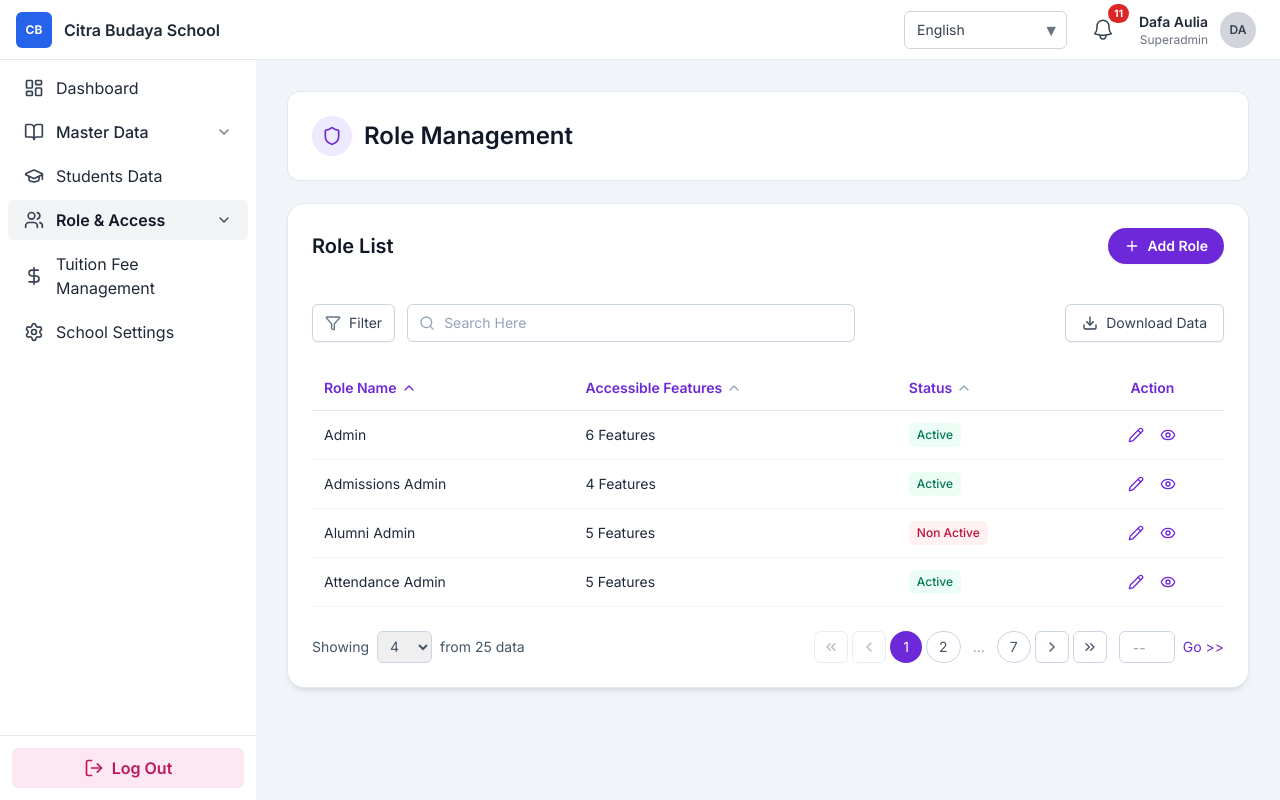
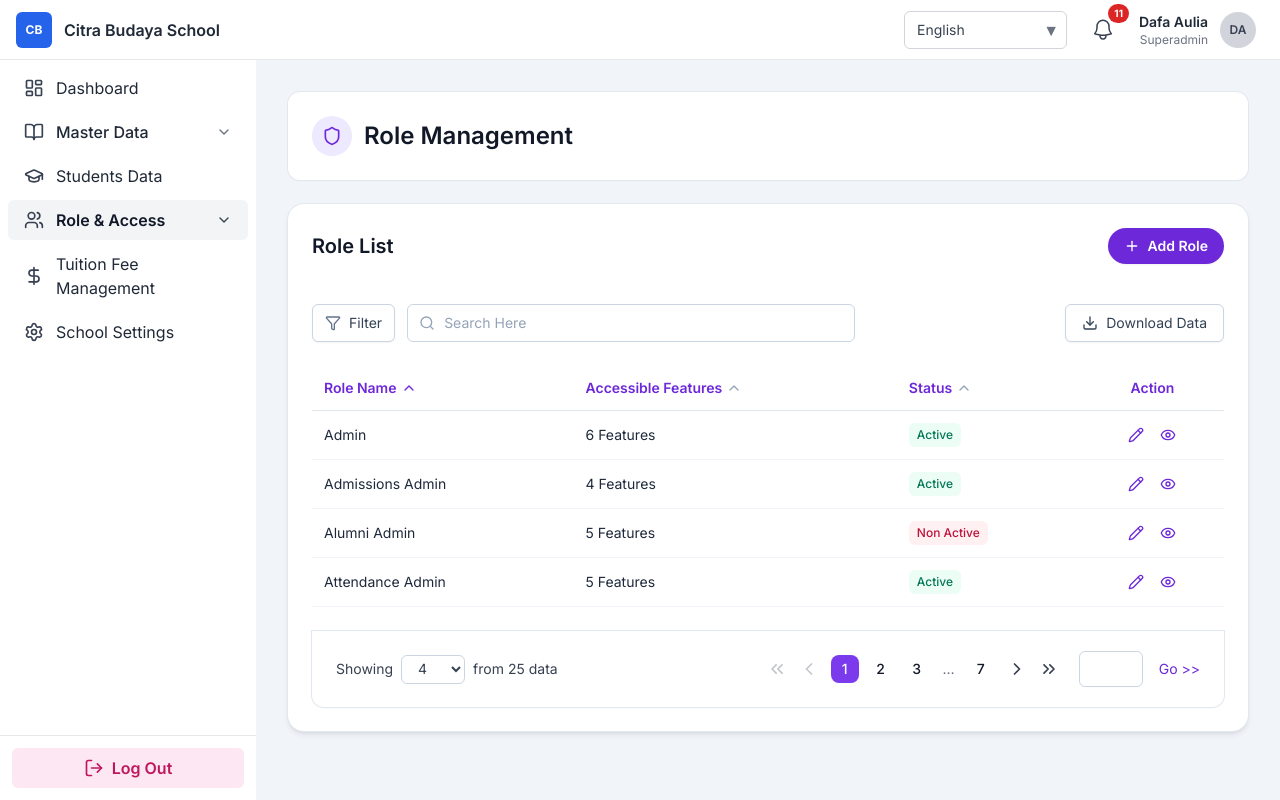
Before and after one commit to SSDIGITAL-DevTeam/Tygo-School, a Next.js app: page /admin/role-access/role-management in a window 1280 px wide. Built offline with nearby package versions, Linux system fonts and the light colour scheme.

Commit message:
update: role table component

```diff
--- a/components/admin/RoleTable.tsx
+++ b/components/admin/RoleTable.tsx
@@ -9,11 +9,8 @@ import {
   ChevronDown,
   Pencil,
   Eye,
-  ChevronsLeft,
-  ChevronLeft,
-  ChevronRight,
-  ChevronsRight,
 } from "lucide-react";
+import Pagination from "@/components/layout-global/Pagination";
 
 type RoleRow = { name: string; features: number; status: "Active" | "Non Active" };
 type SortKey = "name" | "features";
@@ -26,6 +23,8 @@ const RoleTable: React.FC<Props> = ({ data }) => {
   const [statusFilter, setStatusFilter] = useState<"All" | "Active" | "Non Active">("All");
   const [sortKey, setSortKey] = useState<SortKey>("name");
   const [sortDir, setSortDir] = useState<SortDir>("asc");
+
+  // state pagination untuk komponen Pagination reusable
   const [page, setPage] = useState(1);
   const [pageSize, setPageSize] = useState(4);
 
@@ -56,7 +55,7 @@ const RoleTable: React.FC<Props> = ({ data }) => {
     return rows;
   }, [data, query, statusFilter, sortKey, sortDir]);
 
-  // pagination
+  // pagination (hanya logic data slice, UI pakai <Pagination />)
   const total = filtered.length;
   const pageCount = Math.max(1, Math.ceil(total / pageSize));
   const currentPage = Math.min(page, pageCount);
@@ -71,27 +70,9 @@ const RoleTable: React.FC<Props> = ({ data }) => {
     setStatusFilter(v); setFilterOpen(false); setPage(1);
   };
 
-  // compact page numbers with ellipsis
-  const paginationItems = useMemo(() => {
-    const nums: number[] = [1];
-    for (let i = currentPage - 1; i <= currentPage + 1; i++) if (i > 1 && i < pageCount) nums.push(i);
-    if (pageCount > 1) nums.push(pageCount);
-    const uniq = Array.from(new Set(nums)).sort((a, b) => a - b);
-    const items: (number | "ellipsis")[] = [];
-    uniq.forEach((n, idx) => {
-      const prev = uniq[idx - 1];
-      if (idx > 0 && prev !== undefined && n - prev > 1) items.push("ellipsis");
-      items.push(n);
-    });
-    return items;
-  }, [currentPage, pageCount]);
-
-  const goToPage = (n: number) => setPage(Math.min(Math.max(1, n), pageCount));
-  const [goInput, setGoInput] = useState("");
-
   return (
     <section className="rounded-2xl bg-white p-6 shadow-md ring-1 ring-slate-200">
-      {/* Header title + Add Role (lebih jauh jaraknya dari toolbar) */}
+      {/* Header title + Add Role */}
       <div className="mb-10 flex items-center justify-between">
         <h2 className="text-xl font-semibold text-gray-900">Role List</h2>
         <button
@@ -228,112 +209,18 @@ const RoleTable: React.FC<Props> = ({ data }) => {
         </table>
       </div>
 
-      {/* Footer: page size + pagination + Go >> */}
-      <div className="mt-6 flex flex-col gap-4 md:flex-row md:items-center md:justify-between">
-        <div className="flex items-center gap-2 text-sm text-slate-600">
-          <span>Showing</span>
-          <select
-            aria-label="Rows per page"
-            value={pageSize}
-            onChange={(e) => { setPageSize(Number(e.target.value)); setPage(1); }}
-            className="h-8 rounded-md border border-slate-300 px-2 text-sm focus:border-violet-400 focus:outline-none focus:ring-2 focus:ring-violet-300"
-          >
-            {[4, 10, 25].map((n) => <option key={n} value={n}>{n}</option>)}
-          </select>
-          <span>from {total} data</span>
-        </div>
-
-        <div className="flex flex-wrap items-center gap-3 text-sm">
-          <div className="inline-flex items-center gap-1">
-            <button
-              type="button"
-              aria-label="First page"
-              onClick={() => goToPage(1)}
-              disabled={currentPage === 1}
-              className="min-w-[32px] h-8 rounded-md border border-slate-300 bg-white px-2 text-slate-600 hover:bg-slate-50 disabled:cursor-not-allowed disabled:opacity-40"
-            >
-              <ChevronsLeft className="h-4 w-4" />
-            </button>
-            <button
-              type="button"
-              aria-label="Previous page"
-              onClick={() => goToPage(currentPage - 1)}
-              disabled={currentPage === 1}
-              className="min-w-[32px] h-8 rounded-md border border-slate-300 bg-white px-2 text-slate-600 hover:bg-slate-50 disabled:cursor-not-allowed disabled:opacity-40"
-            >
-              <ChevronLeft className="h-4 w-4" />
-            </button>
-
-            {paginationItems.map((it, idx) =>
-              it === "ellipsis" ? (
-                <span key={`e-${idx}`} className="px-2 text-slate-400">…</span>
-              ) : (
-                <button
-                  key={it}
-                  type="button"
-                  aria-current={it === currentPage ? "page" : undefined}
-                  onClick={() => goToPage(it)}
-                  className={`min-w-[32px] h-8 rounded-full border px-3 transition ${
-                    it === currentPage
-                      ? "border-transparent bg-violet-700 text-white"
-                      : "border-slate-300 bg-white text-slate-600 hover:bg-slate-50"
-                  }`}
-                >
-                  {it}
-                </button>
-              )
-            )}
-
-            <button
-              type="button"
-              aria-label="Next page"
-              onClick={() => goToPage(currentPage + 1)}
-              disabled={currentPage === pageCount}
-              className="min-w-[32px] h-8 rounded-md border border-slate-300 bg-white px-2 text-slate-600 hover:bg-slate-50 disabled:cursor-not-allowed disabled:opacity-40"
-            >
-              <ChevronRight className="h-4 w-4" />
-            </button>
-            <button
-              type="button"
-              aria-label="Last page"
-              onClick={() => goToPage(pageCount)}
-              disabled={currentPage === pageCount}
-              className="min-w-[32px] h-8 rounded-md border border-slate-300 bg-white px-2 text-slate-600 hover:bg-slate-50 disabled:cursor-not-allowed disabled:opacity-40"
-            >
-              <ChevronsRight className="h-4 w-4" />
-            </button>
-          </div>
-
-          {/* Go to page */}
-          <div className="flex items-center gap-2">
-            <input
-              type="number"
-              min={1}
-              max={pageCount}
-              value={goInput}
-              onChange={(e) => setGoInput(e.target.value)}
-              onKeyDown={(e) => {
-                if (e.key === "Enter") {
-                  const n = Number(goInput);
-                  if (!Number.isNaN(n)) goToPage(n);
-                }
-              }}
-              className="h-8 w-14 rounded-md border border-slate-300 bg-white px-2 text-center text-sm focus:border-violet-400 focus:outline-none focus:ring-2 focus:ring-violet-300"
-              aria-label="Go to page"
-              placeholder="--"
-            />
-            <button
-              type="button"
-              onClick={() => {
-                const n = Number(goInput);
-                if (!Number.isNaN(n)) goToPage(n);
-              }}
-              className="text-violet-700 hover:underline"
-            >
-              Go &gt;&gt;
-            </button>
-          </div>
-        </div>
+      {/* Footer: cukup render Pagination reusable */}
+      <div className="mt-6">
+        <Pagination
+          total={total}
+          page={page}
+          pageSize={pageSize}
+          onPageChange={setPage}
+          onPageSizeChange={(sz) => {
+            setPageSize(sz);
+            setPage(1); // reset saat page size berubah
+          }}
+        />
       </div>
     </section>
   );
```
